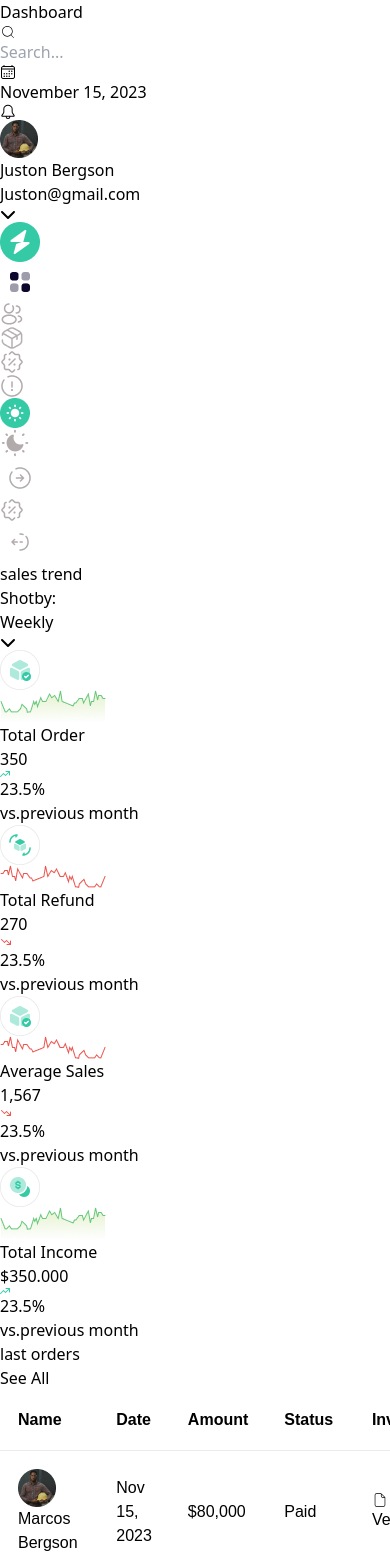
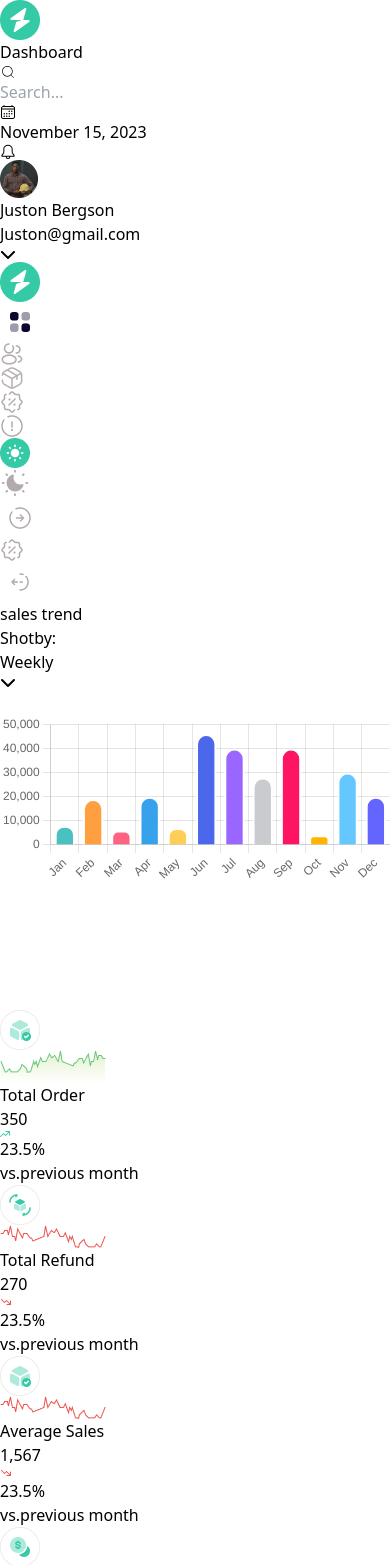
Before and after one commit to au-lex/Analytic-Dashboard, a React (Vite) app: page / in a window 390 px wide. Shown: the top 1565 px of the page. Built offline with nearby package versions, Linux system fonts and the light colour scheme.

Commit message:
responsive

```diff
--- a/package.json
+++ b/package.json
@@ -10,8 +10,10 @@
     "preview": "vite preview"
   },
   "dependencies": {
+    "chart.js": "^4.4.1",
     "firebase": "^10.7.2",
     "react": "^18.2.0",
+    "react-chartjs-2": "^5.2.0",
     "react-dom": "^18.2.0",
     "react-icons": "^5.0.1"
   },
--- a/src/App.css
+++ b/src/App.css
@@ -34,3 +34,8 @@ table {
     background: rgb(231, 6, 44);
     border-radius: 10px;
   }
+
+  .chart-container {
+    position: relative;
+    height: 20rem;
+  }
--- a/src/App.jsx
+++ b/src/App.jsx
@@ -1,17 +1,48 @@
-import { useState } from 'react'
-import reactLogo from './assets/react.svg'
-import viteLogo from '/vite.svg'
+import React, { useState } from 'react';
+import { Bar } from 'react-chartjs-2';
+import { CategoryScale } from 'chart.js';
+import {Chart } from 'chart.js/auto'
 import './App.css'
 import Header from './Component/Header'
-// import YourMainComponent from './Component/Y'
+import Chart1 from './Component/Chart1'
+
+Chart.register( CategoryScale )
 
 function App() {
-  const [count, setCount] = useState(0)
+
+  const [chartData, setChartData] = useState({
+    labels: ['Jan', 'Feb', 'Mar', 'Apr', 'May', 'Jun', 'Jul', 'Aug', 'Sep', 'Oct', 'Nov', 'Dec'],
+    datasets: [
+      {
+        label: 'Users Gained',
+        data: [8000, 19000, 6000, 20000, 7000, 46000, 40000, 28000, 40000, 4000, 30000, 20000],
+        backgroundColor: [
+          'rgba(75,192,192,1)',
+          'rgba(255, 159, 64, 1)',
+          'rgba(255, 99, 132, 1)',
+          'rgba(54, 162, 235, 1)',
+          'rgba(255, 206, 86, 1)',
+          'rgba(75, 103, 235, 1)',
+          'rgba(153, 102, 255, 1)',
+          'rgba(201, 203, 207, 1)',
+          'rgba(255, 20, 100, 1)',
+          'rgba(255, 180, 0, 1)',
+          'rgba(100, 200, 255, 1)',
+          'rgba(100, 100, 255, 1)'
+        ],
+        borderColor: 'white',
+        borderWidth: 2,
+        borderRadius: 20,
+      }
+    ]
+  });
 
   return (
     <>
-    <Header />
-    {/* <YourMainComponent /> */}
+    <Header chartData={chartData} />
+
+{/*
+    <Chart1 chartData={chartData} /> */}
     </>
   )
 }
--- /dev/null
+++ b/src/Component/Chart1.jsx
@@ -0,0 +1,27 @@
+
+import React, { useState } from 'react';
+import { Bar } from 'react-chartjs-2';
+
+const BarChart = ({ chartData }) => {
+  return (
+    <div className="chart-container w-full">
+
+      <Bar
+        data={chartData}
+        options={{
+          plugins: {
+            title: {
+              display: true,
+
+            },
+            legend: {
+              display: false,
+            }
+          }
+        }}
+      />
+    </div>
+  );
+}
+
+export default BarChart;
--- a/src/Component/Header.jsx
+++ b/src/Component/Header.jsx
@@ -22,7 +22,8 @@ import { GoBell } from "react-icons/go";
 import { IoCalendarOutline } from "react-icons/io5";
 import { CiSearch } from "react-icons/ci";
 import { CiFileOn } from "react-icons/ci";
-const Header = () => {
+import Chart from './Chart1'
+const Header = ({ chartData }) => {
   return (
     <>
     <div className='flexl'>
@@ -33,16 +34,18 @@ const Header = () => {
     <section className='shadow-sm  w-[100%] h-[11vh]  z-40 bg-white fixed px-[1rem] border-b border-gray-200 py-4'>
 
   <nav className='flex justify-between space-x-4'>
-    <div className='w-full'>
-
-    <h2 className='font-semibold text-[1.5rem] ml-[4rem]'>Dashboard</h2>
+    <div className='w-full flex'>
+    <div className="logo mb-4 mr-2 lg:hidden">
+        <img src={logo} alt="" />
+      </div>
+    <h2 className='font-semibold text-[1.5rem] lg:ml-[4rem]'>Dashboard</h2>
     </div>
-  <section className="inputCon  w-[50%] relative  ">
+  <section className="inputCon  w-[50%] relative hidden  ">
     <span className='absolute top-[.5rem] left-3'><CiSearch /></span>
             <input type="text" placeholder='Search...' className='  w-[100%] px-8  shadow-sm border   py-[4px] rounded-full' />
         </section>
 
-        <div className="notif w-[50%] flex justify-between px-[2rem]   h-[3rem]  rounded-full  py-2">
+        <div className="notif lg:w-[40%] w-full hidden    lg:flex justify-between px-[2rem]   h-[3rem]  rounded-full  py-2">
           <span className="cal flex space-x-2 ">
             <span className='pt-1'>
 
@@ -54,7 +57,7 @@ const Header = () => {
 <GoBell />
 </div>
         </div>
-        <div className="profile flex  justify-between w-[40%] shadow-sm border  h-[3rem] rounded-full">
+        <div className="profile flex  justify-between lg:w-[40%] w-full shadow-sm border  h-[3rem] rounded-full">
         <div className="logo pl-2 pt-1">
         <img src={profile} alt="profile" />
       </div>
@@ -76,7 +79,7 @@ const Header = () => {
 {/* herro */}
     <section className="hero flex">
 
-   <section className="sidbar p-4 w-[5%] mr-[1rem]  z-50 fixed h-[100vh] border-r bg-slate-50 border-gray-200">
+   <section className="sidbar p-4 w-[5%] mr-[1rem] hidden  z-50 fixed h-[100vh] border-r bg-slate-50 border-gray-200">
       <div className="logo mb-4">
         <img src={logo} alt="" />
       </div>
@@ -130,13 +133,13 @@ const Header = () => {
 
     </section>
 
-    <main  className='pt-[5rem] ml-[5rem]'>
+    <main  className='pt-[5rem] lg:ml-[5rem]'>
 
 
-       <div className='dash-Container flex  w-full justify-between space-x-6 mb-[2rem]'>
+       <div className='dash-Container flex  lg:flex-nowrap flex-wrap w-full justify-between space-x-6 mb-[1rem]'>
 
-        <div className="sales border shadow-sm  w-[60%] rounded-[10px] h-[52vh] mt-2">
-<section className="desc flex justify-between px-[1rem] pt-4">
+        <div className="sales border shadow-sm w-full lg:w-[60%] rounded-[10px] h-[52vh] mt-2">
+<section className="desc flex justify-between px-[1rem] pt-1">
   <h1 className='capitalize  font-semibold'>sales trend</h1>
   <span className='flex '>
     <h2 className='mr-2'>Shotby:</h2>
@@ -153,9 +156,16 @@ const Header = () => {
         </div>
   </span>
 </section>
+
+<div className='  w-full flex px-[1rem] justify-center'>
+
+<Chart chartData={chartData} />
+</div>
         </div>
-        <div className="sales flex flex-wrap rounded-[10px] items-center w-[50%] h-[50vh]">
-    <div className="total-order w-[47%] border shadow-sm h-[25vh] m-2 rounded-[10px]">
+{/* order summary */}
+
+        <div className="sales flex flex-wrap rounded-[10px] items-center  pt-[2rem]  lg:w-[50%] w-full lg:h-[50vh]">
+    <div className="total-order lg:w-[47%] w-[45%] border shadow-sm h-[25vh] m-2 rounded-[10px]">
 
     <div className="no w-[100%] flex justify-between px-[1rem] pt-3   h-[3rem]  rounded-full  py-2">
     <div className=" w-[2rem] h-[2rem]
@@ -188,7 +198,7 @@ const Header = () => {
 </section>
     </div>
 
-    <div className="total-order w-[47%] border shadow-sm h-[25vh] m-2 rounded-[10px]">
+    <div className="total-order lg:w-[47%]  w-[45%] border shadow-sm h-[25vh] m-2 rounded-[10px]">
 
 <div className="no w-[100%] flex justify-between px-[1rem] pt-3   h-[3rem]  rounded-full  py-2">
 <div className=" w-[2rem] h-[2rem]
@@ -221,7 +231,7 @@ const Header = () => {
 </section>
 </div>
 
-<div className="total-order w-[47%] border shadow-sm h-[25vh] m-2 rounded-[10px]">
+<div className="total-order lg:w-[47%]  w-[45%] border shadow-sm h-[25vh] m-2 rounded-[10px]">
 
 <div className="no w-[100%] flex justify-between px-[1rem] pt-3   h-[3rem]  rounded-full  py-2">
 <div className=" w-[2rem] h-[2rem]
@@ -254,7 +264,7 @@ const Header = () => {
 </section>
 </div>
 
-<div className="total-order w-[47%] border shadow-sm h-[25vh] m-2 rounded-[10px]">
+<div className="total-order lg:w-[47%]  w-[45%] border shadow-sm h-[25vh] m-2 rounded-[10px]">
 
     <div className="no w-[100%] flex justify-between px-[1rem] pt-3   h-[3rem]  rounded-full  py-2">
     <div className=" w-[2rem] h-[2rem]
@@ -293,9 +303,9 @@ const Header = () => {
 
 
 
-       <div className='dash-Container flex  w-full justify-between space-x-6 mb-[2rem]'>
+       <div className='dash-Container flex-wrap flex  w-full justify-between lg:space-x-6 mb-[2rem]'>
 
-        <div className="sales border shadow-sm  w-[60%] rounded-[10px] h-[70vh] mt-2">
+        <div className="sales border shadow-sm  b-red-500 lg:w-[60%] w-full  rounded-[10px] lg:h-[70vh] mt-2">
 <section className="desc flex justify-between px-[1.5rem] pt-4">
   <h1 className='capitalize  font-semibold'>last orders</h1>
   <span className='flex '>
@@ -409,8 +419,8 @@ const Header = () => {
 
 </div>
         </div>
-        <div className="sales flex flex-wrap rounded-[10px]  items-center w-[50%] h-[50vh]">
-    <div className="total-order w-[100%] border shadow-sm px-[1rem] h-[70vh] mt-2  rounded-[10px]">
+        <div className="sales flex flex-wrap  rounded-[10px] mt-[2rem]  items-center lg:w-[50%] w-full h-[50vh]">
+    <div className="total-order w-[100%] border shadow-sm px-[1rem] lg:h-[70vh] mt-2  rounded-[10px]">
 
     <section className="desc flex justify-between  pt-4 mb-4">
   <h1 className='capitalize  font-semibold'>TopPlatform </h1>
--- a/src/Component/firebaseAuth.js
+++ /dev/null
@@ -1,6 +0,0 @@
-import { getAuth } from 'firebase/auth';
-import app from './firebaseConfig';
-
-const auth = getAuth(app);
-
-export default auth;
```
Also changed, not shown: src/Component/firebaseConfig.js (deleted, +0 -18 lines), src/Component/Y.txt (deleted), 1 other file (tests, documents, lock files or other folders).
